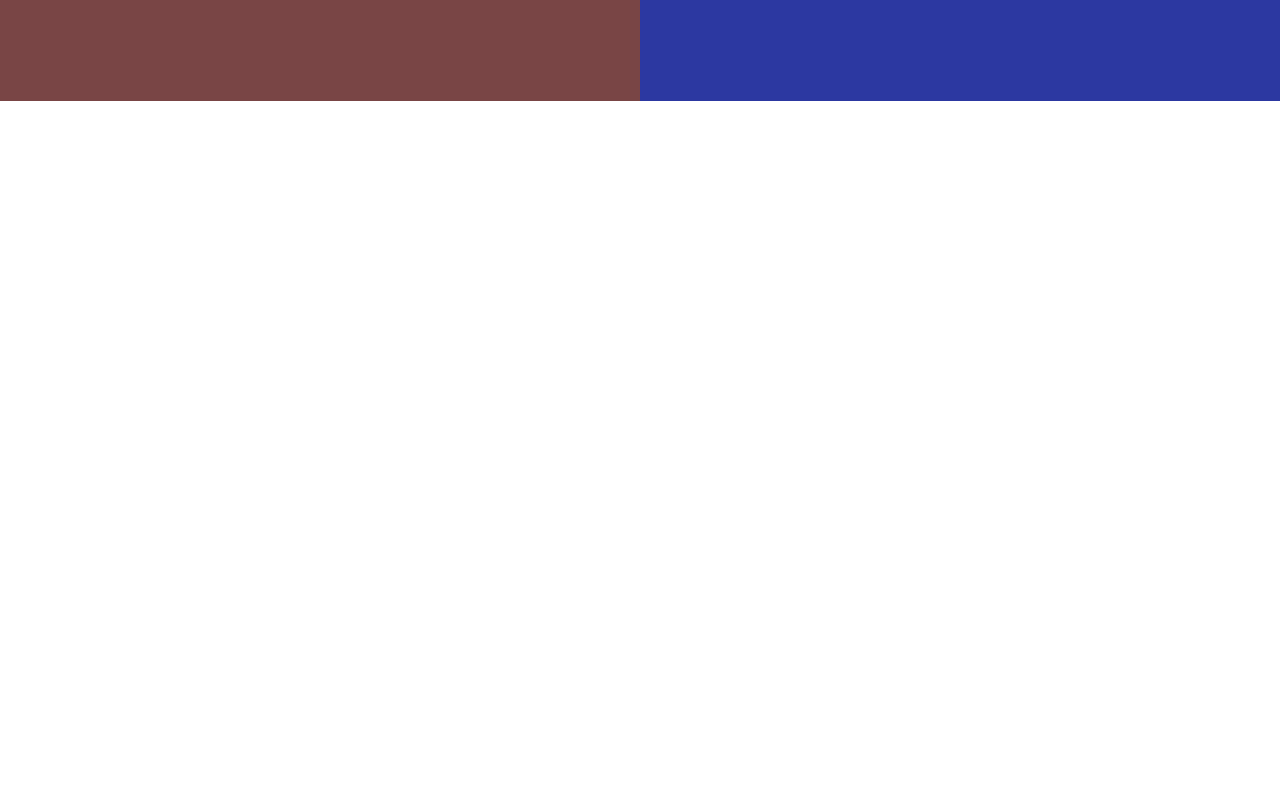
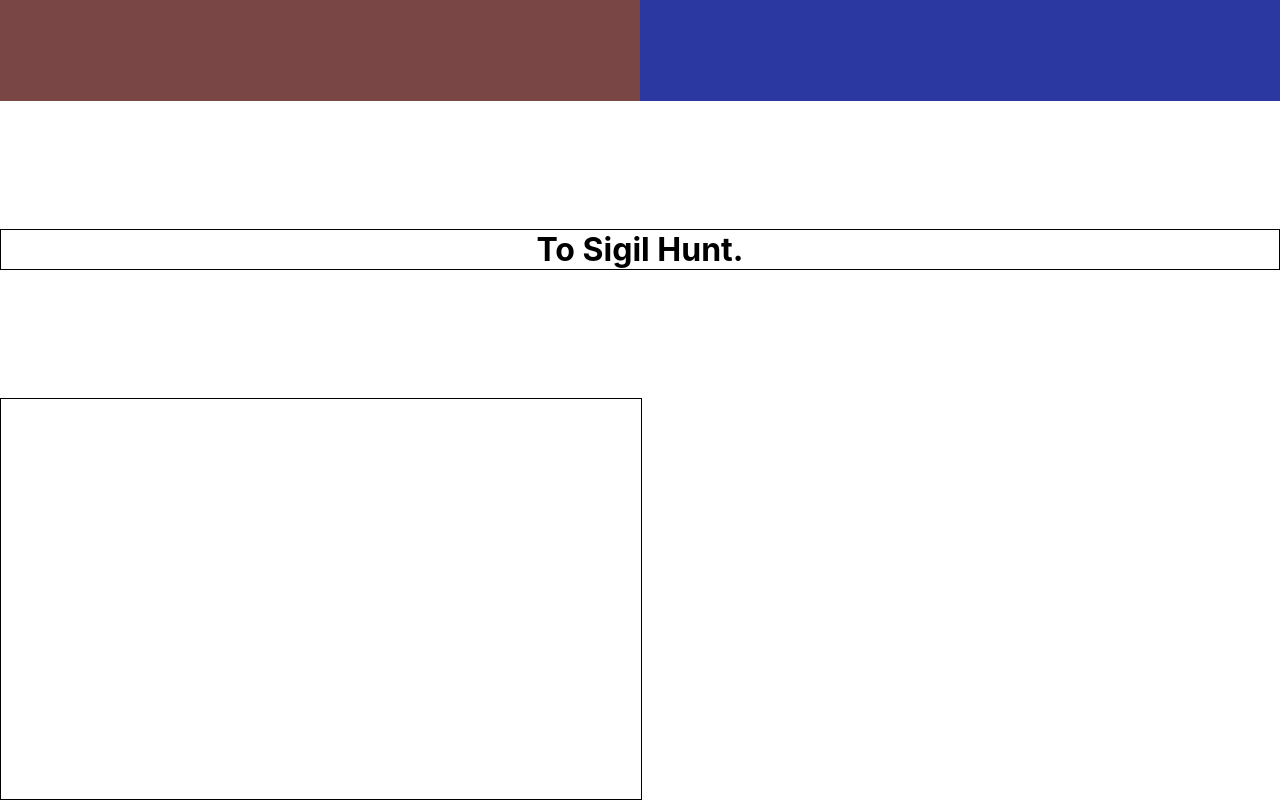
Before and after one commit to Arjun-Parujanwala/sigil-hunt, a React (Create React App) app: page / in a window 1280 px wide. Shown: the part 699-1499 px from the top of the page. Before the commit the page ends 800 px from the top, so only its background shows below. Built offline with nearby package versions, Linux system fonts and the light colour scheme.

Commit message:
Sigil Hunt Transition

```diff
--- a/src/components/App/App.css
+++ b/src/components/App/App.css
@@ -2,8 +2,6 @@
     position: relative;
     height: 100vh;
     width: 100vw;
-    overflow: hidden;
-
 }
 
 .placeholder {
@@ -15,3 +13,30 @@
     z-index: -1;
     border: 1px solid black;
 }
+
+.sigil-hunt{
+    text-align: center;
+    margin-top: 10%;
+    z-index: -1;
+    border: 1px solid black;
+    animation: autoShowAnimation;
+    animation-timeline: view(20% 0%);
+}
+
+@keyframes autoShowAnimation {
+    from {
+        opacity: 0;
+        transform: translateY(200px) scale(0.3);
+    } to {
+        transform: translateY(0) scale(1);
+    }
+}
+
+.test {
+    text-align: center;
+    margin-top: 10%;
+    z-index: -1;
+    border: 1px solid black;
+    height: 50%;
+    width: 50%;
+}
--- a/src/components/App/App.js
+++ b/src/components/App/App.js
@@ -6,8 +6,9 @@ function App() {
     <div className='App'>
       <Opening />
       <div class='scroll'></div>
-        <h1 class='placeholder'>Welcome...</h1>
+        <h1 class='placeholder'>Welcome Hunters...</h1>
         <h1 class='sigil-hunt'>To Sigil Hunt.</h1>
+        <div class='test'></div>
       <div />
     </div>
   );
```
